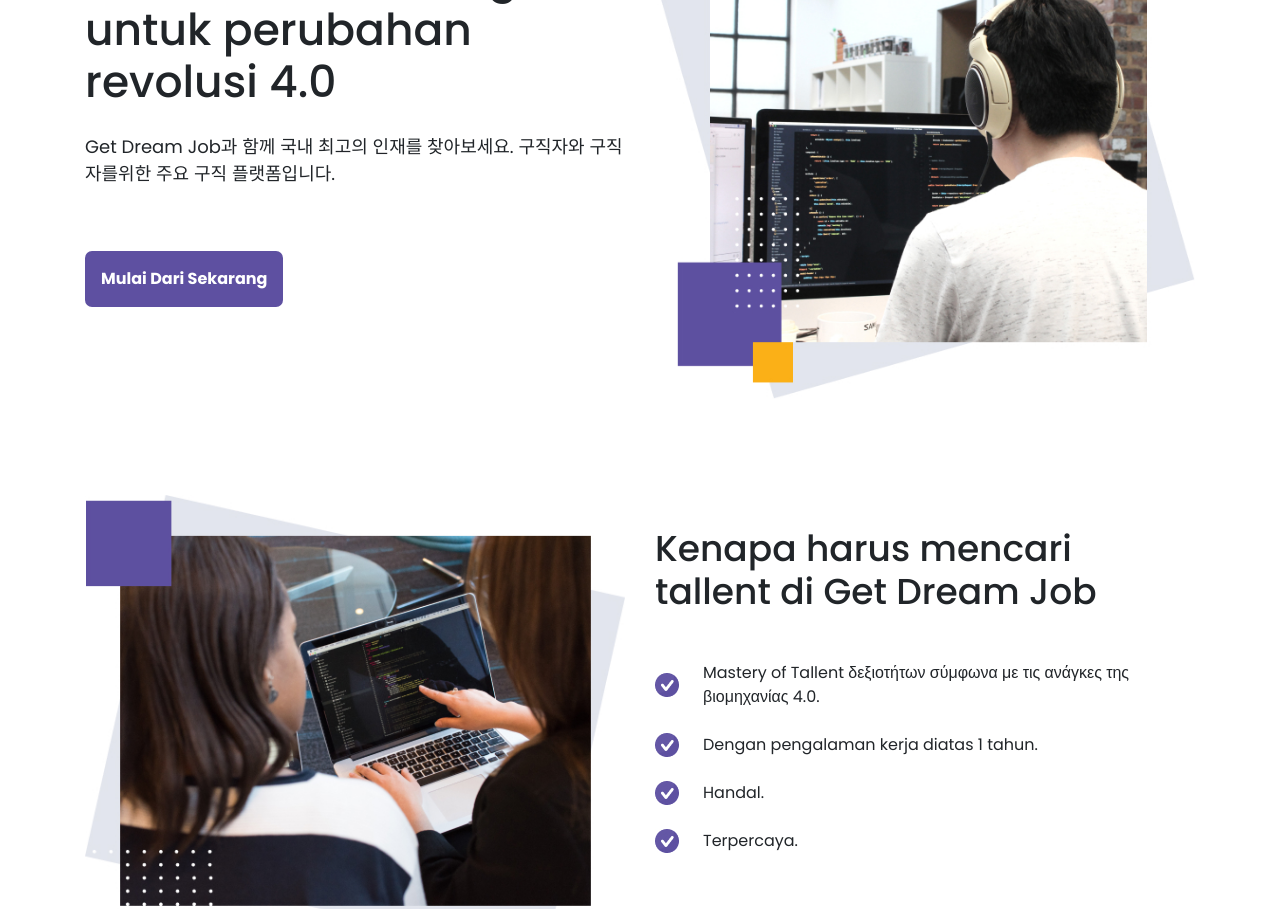
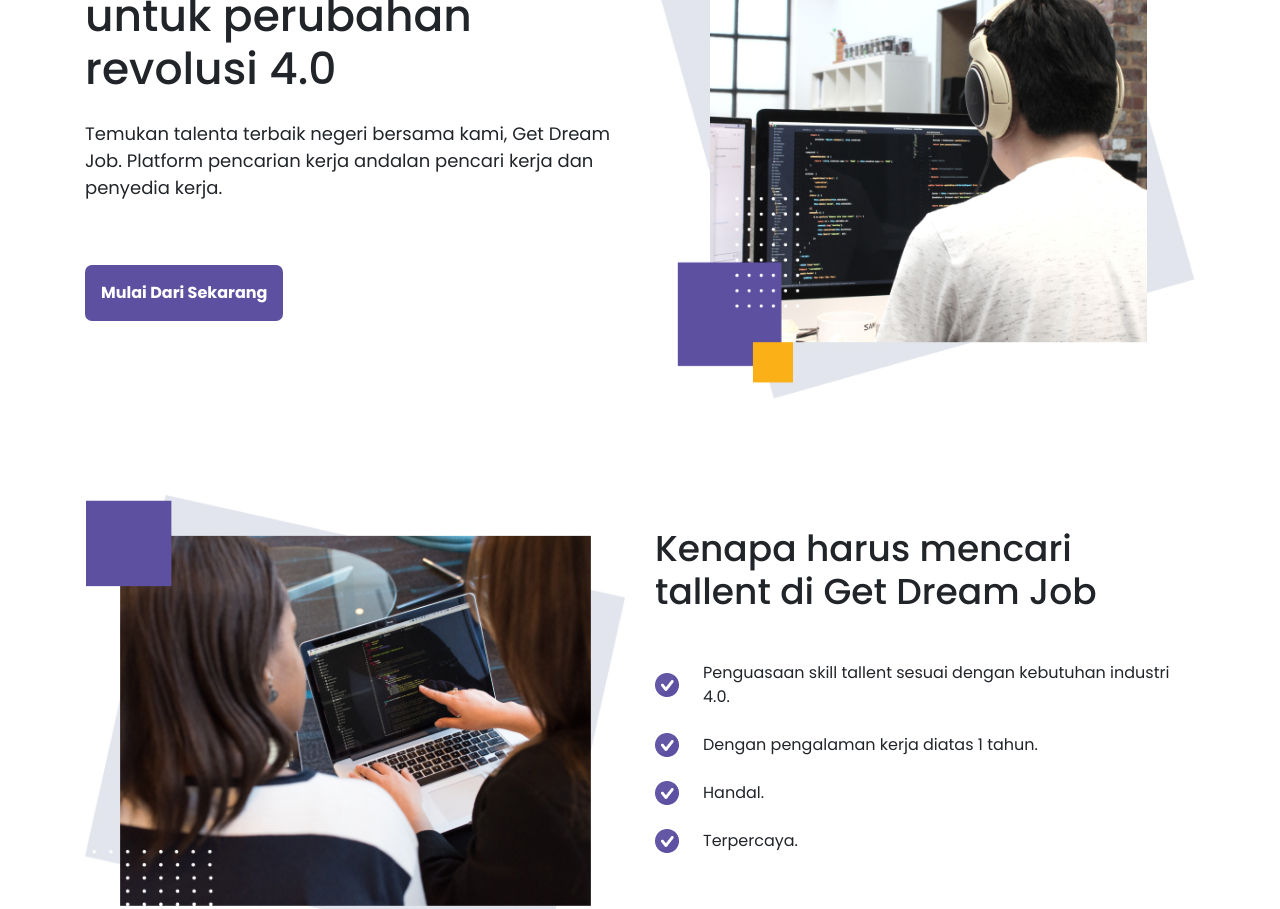
Before and after one commit to Cotllinz/GDJ-Front-End, a Vue app: page / in a window 1280 px wide. Shown: the part 280-1189 px from the top of the page. Built offline with nearby package versions, Linux system fonts and the light colour scheme; what vue-sweetalert2, vue-timeago would draw is missing.

Commit message:
Changed texts in landing page

```diff
--- a/src/components/_base/LandingPage/landingPageComponent.vue
+++ b/src/components/_base/LandingPage/landingPageComponent.vue
@@ -10,13 +10,9 @@
               <h1 class="mt-4 mt-lg-0">
                 Talenta terbaik negeri untuk perubahan revolusi 4.0
               </h1>
-              <!-- <p class="mt-lg-4 mt-4">
+              <p class="mt-lg-4 mt-4">
                 Temukan talenta terbaik negeri bersama kami, Get Dream Job.
                 Platform pencarian kerja andalan pencari kerja dan penyedia kerja.
-              </p> -->
-              <p class="mt-lg-4 mt-4">
-                Get Dream Job과 함께 국내 최고의 인재를 찾아보세요. 구직자와
-                구직자를위한 주요 구직 플랫폼입니다.
               </p>
               <button
                 class="btn_getStarted mt-4 px-3 py-3 px-lg-3 py-lg-3 mt-lg-5"
@@ -61,11 +57,9 @@
                   src="../../../assets/images/icons/tick 1.jpg"
                   alt="labels"
                 />
-                <!-- <span class="ml-lg-4 ml-3">Penguasaan skill tallent sesuai dengan kebutuhan industri 4.0.</span>  -->
-                <span class="ml-lg-4 ml-3"
-                  >Mastery of Tallent δεξιοτήτων σύμφωνα με τις ανάγκες της
-                  βιομηχανίας 4.0.</span
-                >
+                <span class="ml-lg-4 ml-3">
+                  Penguasaan skill tallent sesuai dengan kebutuhan industri
+                  4.0.</span>
               </div>
               <div
                 class="why_chooseList mb-lg-4 mb-3 d-flex align-items-center"
```
